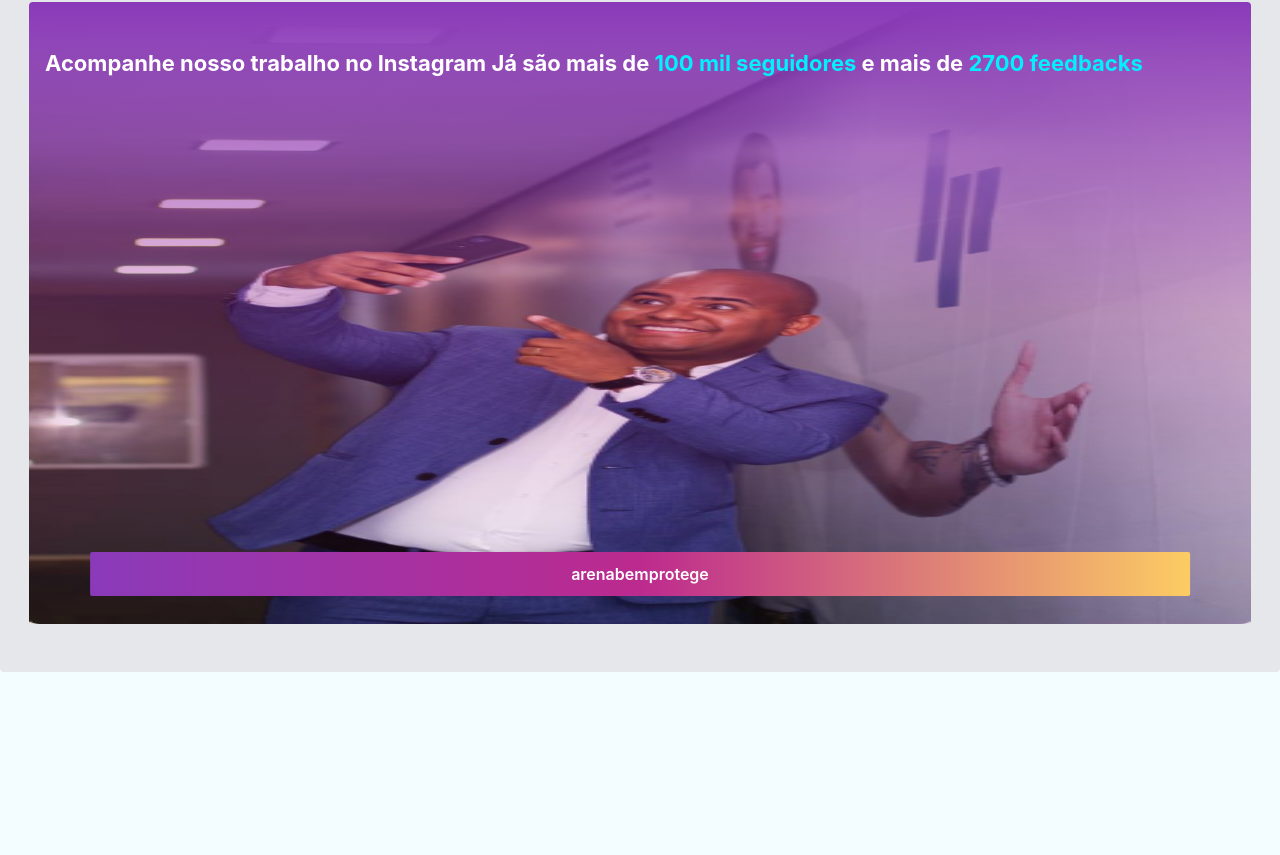
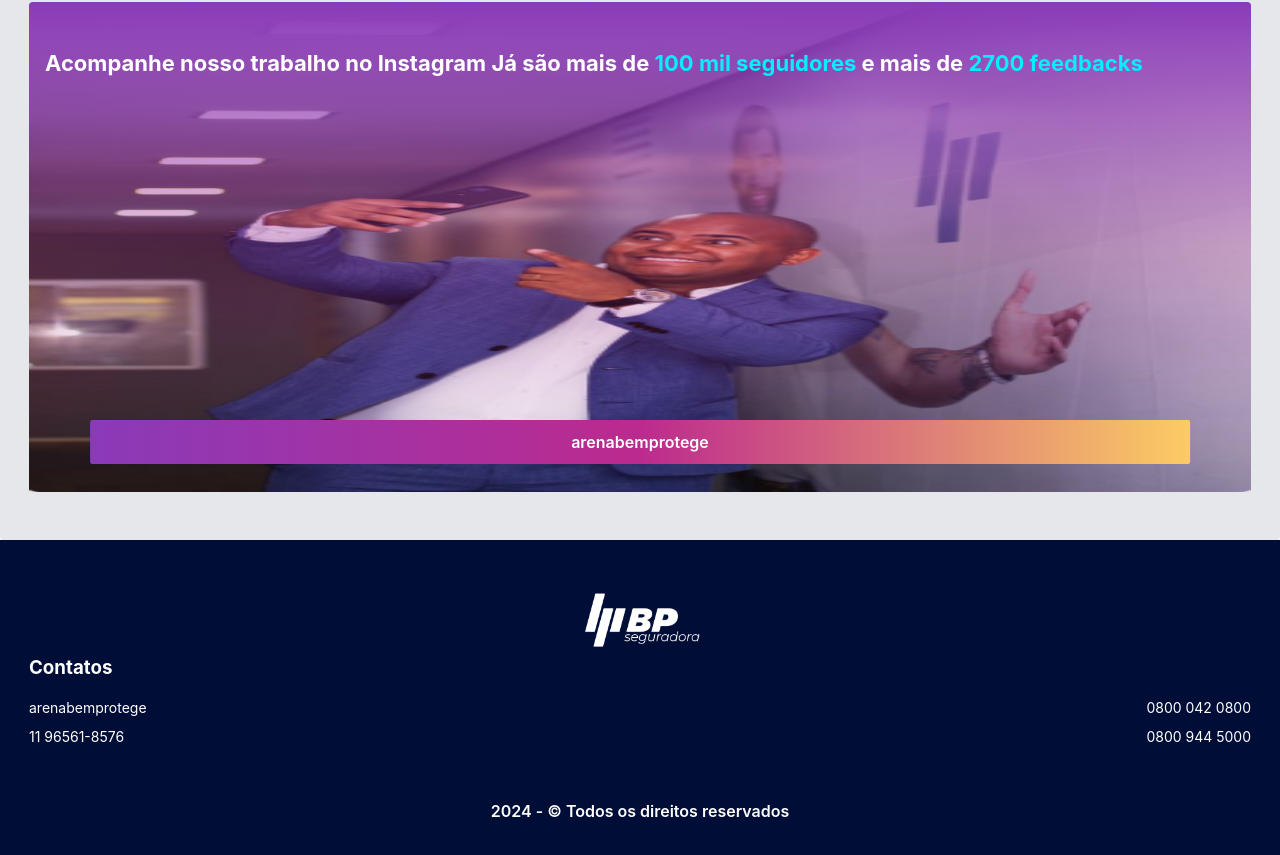
Before and after one commit to YgorMendes/bpisac, a Next.js app: page / in a window 1280 px wide. Shown: the part 7488-8343 px from the top of the page. Before the commit the page ends 8160 px from the top, so only its background shows below. Built offline with nearby package versions, Linux system fonts and the light colour scheme.

Commit message:
feat: footer

```diff
--- a/src/app/page.scss
+++ b/src/app/page.scss
@@ -186,6 +186,7 @@
     position: relative;
     img {
       width: 100%;
+      height: 490px;
       z-index: 1;
     }
 
--- a/src/app/page.tsx
+++ b/src/app/page.tsx
@@ -27,6 +27,7 @@ import Cadastro from "@/assets/cadastro.png";
 import Isac from "@/assets/isac.png";
 import CheckIcon from "@/assets/check";
 import LineTitle from "@/assets/LineTitle";
+import Footer from "@/components/footer/footer";
 
 
 export default function Home() {
@@ -322,6 +323,8 @@ export default function Home() {
           <Button className="BtnInsta" onClick={sendMessage}>arenabemprotege</Button>
         </div>
       </section>
+
+      <Footer />
     </main >
   );
 }
--- /dev/null
+++ b/src/components/footer/footer.tsx
@@ -0,0 +1,35 @@
+import React from 'react';
+import Image from 'next/image';
+
+import WhiteLogo from '../../assets/whiteLogo.png';
+
+import './styles.scss';
+
+function Footer() {
+  return (
+    <div className='footer'>
+      <div className='footer_logo'>
+        <Image src={WhiteLogo} alt='logo bp' />
+      </div>
+
+      <div className='footer_container-contant'>
+        <div className='footer_contant'>
+          <h3>Contatos</h3>
+          <p>arenabemprotege</p>
+          <p>11 96561-8576</p>
+        </div>
+
+        <div className='footer_contant'>
+          <p>0800 042 0800</p>
+          <p>0800 944 5000</p>
+        </div>
+      </div>
+
+      <div className='foooter_container-copy-right'>
+        <h3 className='footer_copy-right'>2024 - © Todos  os direitos reservados</h3>
+      </div>
+    </div>
+  )
+}
+
+export default Footer;
--- /dev/null
+++ b/src/components/footer/styles.scss
@@ -0,0 +1,55 @@
+.footer {
+  width: 100%;
+  color: #fff;
+  background-color: #000d37;
+  padding: 44px 29px;
+
+  .footer_logo {
+    width: 100%;
+    display: flex;
+    justify-content: center;
+
+    img {
+      width: 130px;
+      height: 72px;
+    }
+  }
+
+  .footer_container-contant {
+    width: 100%;
+    display: flex;
+    justify-content: space-between;
+
+    .footer_contant {
+      h3 {
+        margin-bottom: 20px;
+      }
+
+      display: flex;
+      flex-direction: column;
+      justify-content: flex-end;
+
+      .contant_title {
+        font-size: 20px;
+        font-weight: 600;
+      }
+
+      p {
+        font-size: 14px;
+        margin-bottom: 12px;
+      }
+    }
+  }
+
+  .foooter_container-copy-right {
+    width: 100%;
+    justify-content: center;
+    margin-top: 44px;
+
+    .footer_copy-right {
+      text-align: center;
+      font-size: 16px;
+      font-weight: 600;
+    }
+  }
+}
```
Also changed, not shown: src/assets/whiteLogo.png (added).
